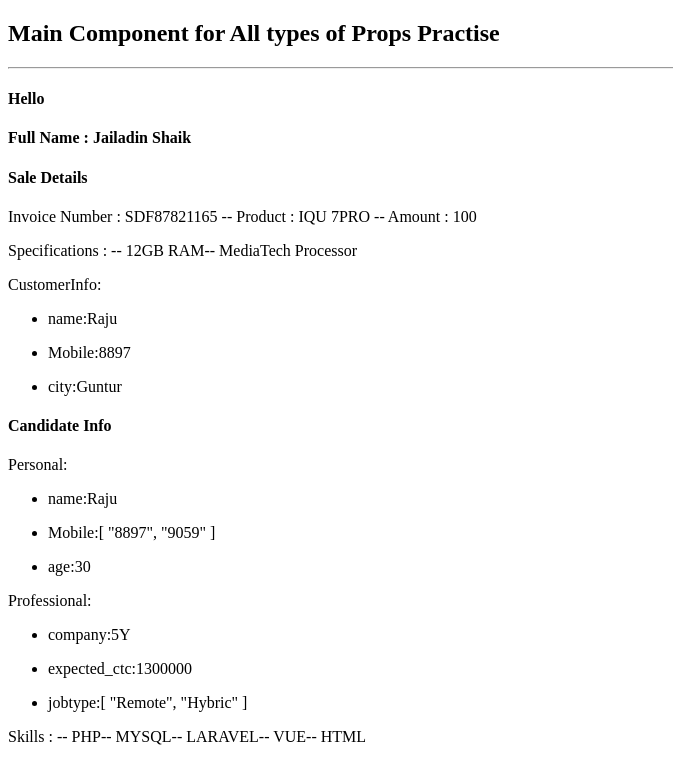
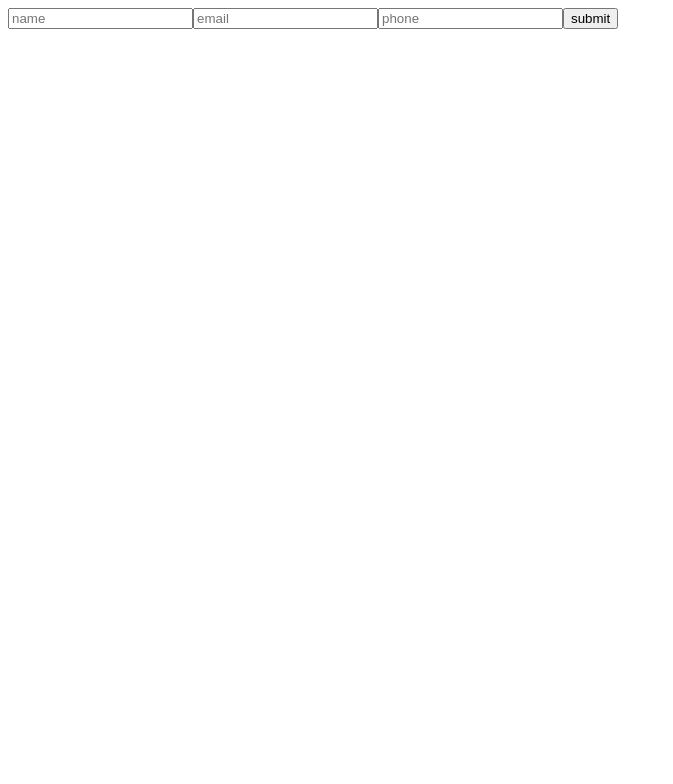
Before and after one commit to jailadin-tech/vuelearning-1, a Vue app: page / in a window 1280 px wide. Shown: the top 784 px of the page, without its empty margins (0-673 px from the left). Built offline with nearby package versions, Linux system fonts and the light colour scheme.

Commit message:
Componet Event emits from child to parent

```diff
--- a/src/App.vue
+++ b/src/App.vue
@@ -8,6 +8,14 @@ import ComputedPropertyComponent from './components/ComputedPropertyComponent.vu
 import ConditionalRenderingComponent from './components/ConditionalRenderingComponent.vue'
 import VForComponents from './components/VForComponents.vue'
 import PropsMainComponent from './components/PropsMainComponent.vue'
+import ComponentEventParentComponent from './components/ComponentEventParentComponent.vue'
+import ChildComponentEvent from './components/ComponentEvent/ChildComponentEvent.vue'
+import { ref } from 'vue'
+const registeUser = (username, email, phone) => {
+  console.log(username)
+  console.log(email)
+  console.log(phone)
+}
 </script>
 
 <template>
@@ -21,7 +29,9 @@ import PropsMainComponent from './components/PropsMainComponent.vue'
   <!--  <ConditionalRenderingComponent />
   <VForComponents /> -->
 
-  <PropsMainComponent pageTitle="Main Component for All types of Props Practise" />
+  <!-- <PropsMainComponent pageTitle="Main Component for All types of Props Practise" /> -->
+
+  <ChildComponentEvent @userRegister="registeUser" />
 </template>
 
 <style scoped></style>
--- /dev/null
+++ b/src/components/ComponentEvent/ChildComponentEvent.vue
@@ -0,0 +1,16 @@
+<script setup>
+import { ref } from 'vue'
+
+const name = ref('')
+const email = ref('')
+const phone = ref('')
+</script>
+
+<template>
+  <form @submit.prevent="$emit('userRegister', name, email, phone)">
+    <input type="text" placeholder="name" name="username" v-model="name" />
+    <input type="text" placeholder="email" name="emailId" v-model="email" />
+    <input type="text" placeholder="phone" name="phoneno" v-model="phone" />
+    <button type="submit">submit</button>
+  </form>
+</template>
```
